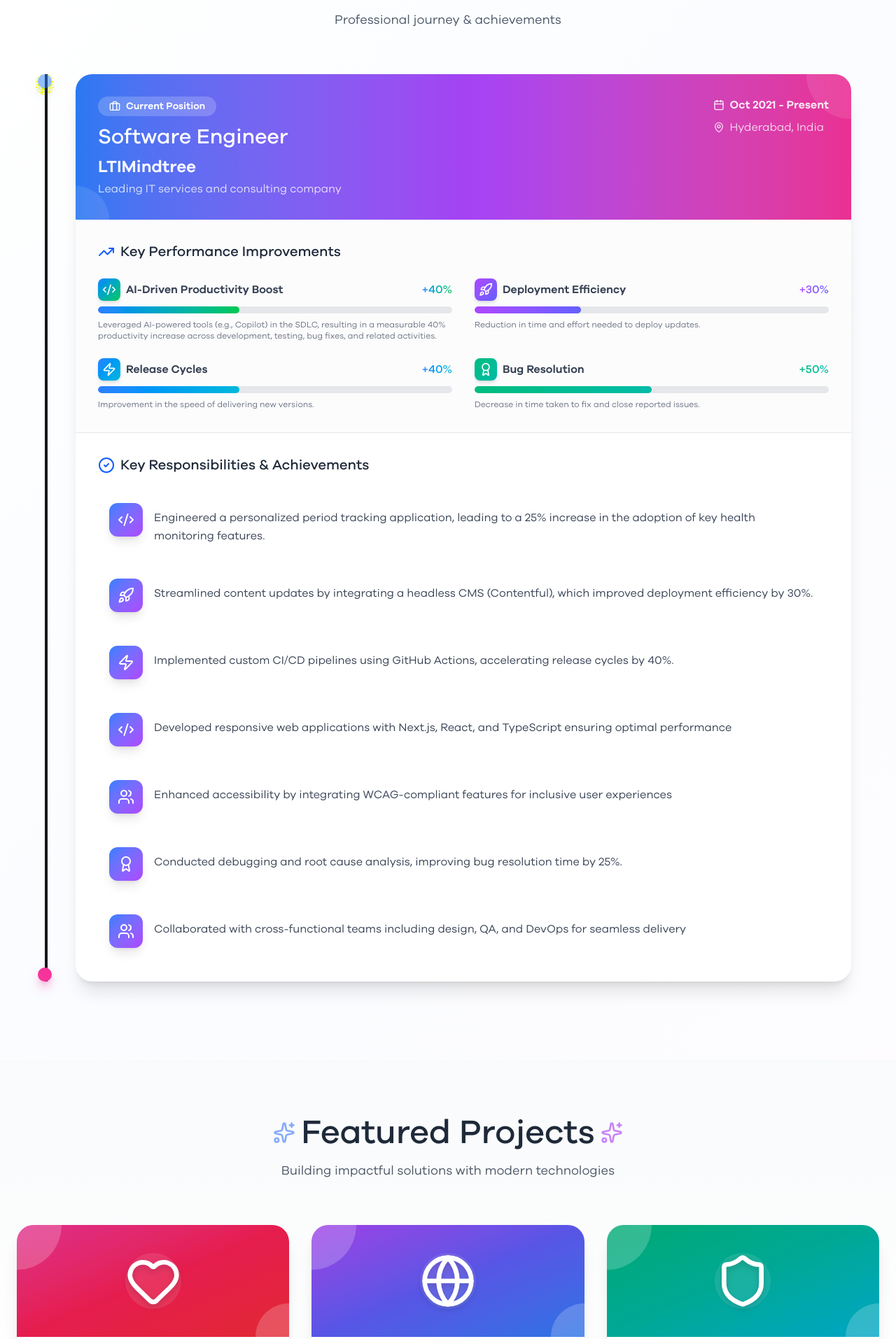
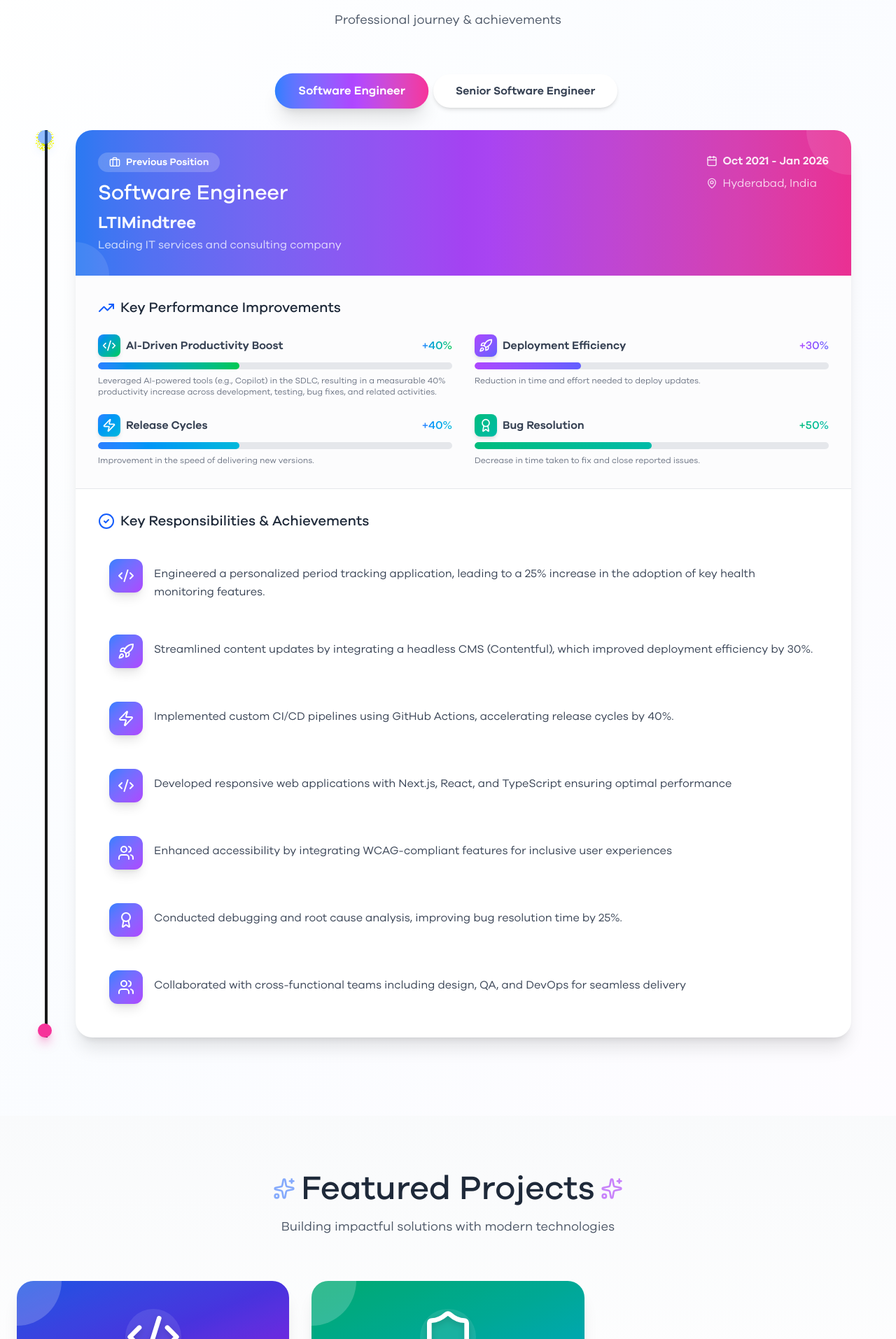
Before and after one commit to naninydhruva/naninydhruva.github.io, a Next.js app: page / in a window 1280 px wide. Shown: the part 1782-3696 px from the top of the page at 70% size. Built offline with nearby package versions, Linux system fonts and the light colour scheme.

Commit message:
fix: updated experience

```diff
--- a/next.config.mjs
+++ b/next.config.mjs
@@ -1,14 +1,18 @@
 /** @type {import('next').NextConfig} */
 const nextConfig = {
-  // Environment Variables
+  // Turbopack Configuration
+  turbopack: {
+    resolveAlias: {
+      '@/*': './src/*',
+    },
+  },
 
   // Production Optimizations
   reactStrictMode: true,
-  poweredByHeader: false, // Removes the X-Powered-By header
-  compress: true, // Enable gzip compression
-  outputFileTracingRoot: "/*", // Optimize serverless functions
+  poweredByHeader: false,
+  compress: true,
 
-  // Image Optimization
+  // Image Optimization - Required for static export
   images: {
     unoptimized: true,
     deviceSizes: [640, 750, 828, 1080, 1200, 1920, 2048, 3840],
@@ -16,27 +20,8 @@
     formats: ["image/webp"],
   },
 
-  // Experimental Features
-  experimental: {
-    // Enable modern optimizations
-    optimizeCss: true,
-    scrollRestoration: true,
-  },
-
-  // Output Configuration
-  output: "export", // Creates a standalone build that can be deployed without dependencies
-
-  // Webpack Configuration (optional advanced customization)
-  webpack: (config, { dev, isServer }) => {
-    // You can modify the webpack config here if needed
-
-    // Example: Add a webpack plugin only in production
-    if (!dev) {
-      // Production-only webpack configurations
-    }
-
-    return config;
-  },
+  // Output Configuration - Static HTML export
+  output: "export",
 };
 
 export default nextConfig;
--- a/package.json
+++ b/package.json
@@ -12,14 +12,14 @@
     "react": "19.1.0",
     "react-dom": "19.1.0",
     "critters": "^0.0.23",
-    "next": "15.5.4",
+    "next": "16.1.6",
     "lucide-react": "^0.525.0"
   },
   "devDependencies": {
     "@tailwindcss/postcss": "^4",
     "tailwindcss": "^4",
     "eslint": "^9",
-    "eslint-config-next": "15.5.4",
+    "eslint-config-next": "16.1.6",
     "@eslint/eslintrc": "^3"
   }
 }
--- a/src/components/Experience.js
+++ b/src/components/Experience.js
@@ -1,4 +1,5 @@
 "use client";
+import { useState } from "react";
 import {
   Briefcase,
   MapPin,
@@ -13,7 +14,18 @@
 } from "lucide-react";
 
 export default function Experience() {
-  const metrics = [
+  const [selectedRole, setSelectedRole] = useState(0);
+
+  const experiences = [
+    {
+      title: "Software Engineer",
+      company: "LTIMindtree",
+      companyDescription: "Leading IT services and consulting company",
+      startDate: "Oct 2021",
+      endDate: "Jan 2026",
+      location: "Hyderabad, India",
+      gradient: "from-blue-500 via-purple-500 to-pink-500",
+      metrics: [
         {
           label: "AI-Driven Productivity Boost",
           value: "40%",
@@ -43,9 +55,8 @@
           color: "from-emerald-500 to-teal-500",
           description: "Decrease in time taken to fix and close reported issues.",
         },
-  ];
-
-  const responsibilities = [
+      ],
+      responsibilities: [
         {
           text: "Engineered a personalized period tracking application, leading to a 25% increase in the adoption of key health monitoring features.",
           icon: Code2,
@@ -74,6 +85,67 @@
           text: "Collaborated with cross-functional teams including design, QA, and DevOps for seamless delivery",
           icon: Users,
         },
+      ],
+    },
+    {
+      title: "Senior Software Engineer",
+      company: "LTIMindtree",
+      companyDescription: "Leading IT services and consulting company",
+      startDate: "Jan 2026",
+      endDate: "Present",
+      location: "Hyderabad, India",
+      gradient: "from-purple-500 via-pink-500 to-red-500",
+      metrics: [
+        {
+          label: "Team Leadership",
+          value: "100%",
+          icon: Users,
+          color: "from-purple-500 to-pink-500",
+          description:
+            "Leading development teams and mentoring junior engineers to ensure high-quality code delivery.",
+        },
+        {
+          label: "Performance Optimization",
+          value: "35%",
+          icon: Zap,
+          color: "from-pink-500 to-red-500",
+          description: "Improving application performance and system efficiency.",
+        },
+        {
+          label: "Code Quality",
+          value: "90%",
+          icon: Award,
+          color: "from-green-500 to-emerald-500",
+          description: "Implementing best practices and maintaining code quality standards.",
+        },
+      ],
+      responsibilities: [
+        {
+          text: "Leading and mentoring a team of software engineers to deliver high-quality solutions",
+          icon: Users,
+        },
+        {
+          text: "Architecting scalable solutions for complex business requirements",
+          icon: Code2,
+        },
+        {
+          text: "Conducting code reviews and establishing development best practices",
+          icon: CheckCircle2,
+        },
+        {
+          text: "Driving technical improvements and automation initiatives across projects",
+          icon: Rocket,
+        },
+        {
+          text: "Mentoring junior engineers and fostering a culture of continuous learning",
+          icon: Award,
+        },
+        {
+          text: "Participating in technical decision-making and architecture discussions",
+          icon: Code2,
+        },
+      ],
+    },
   ];
 
   return (
@@ -95,6 +167,32 @@
         </div>
 
         <div className="max-w-6xl mx-auto">
+          {/* Role Selector Tabs */}
+          <div className="flex flex-col sm:flex-row gap-3 mb-8 justify-center">
+            {experiences.map((exp, idx) => (
+              <button
+                key={idx}
+                onClick={() => setSelectedRole(idx)}
+                className={`px-6 sm:px-8 py-3 rounded-full font-semibold text-sm sm:text-base transition-all duration-300 transform ${
+                  selectedRole === idx
+                    ? `bg-linear-to-r ${exp.gradient} text-white shadow-xl scale-105`
+                    : "bg-white text-gray-700 shadow-md hover:shadow-lg"
+                }`}
+              >
+                {exp.title}
+              </button>
+            ))}
+          </div>
+
+          {/* Experience Cards */}
+          <div className="relative">
+            {experiences.map((exp, idx) => (
+              <div
+                key={idx}
+                className={`transition-all duration-500 ${
+                  selectedRole === idx ? "opacity-100 visible" : "opacity-0 invisible absolute"
+                }`}
+              >
                 {/* Timeline indicator */}
                 <div className="relative pl-6 sm:pl-8 md:pl-10 border-l-4 border-linear-to-b from-blue-500 via-purple-500 to-pink-500">
                   <div className="absolute w-5 h-5 bg-blue-500 rounded-full -left-3.5 top-0 animate-pulse shadow-lg shadow-blue-500/50"></div>
@@ -102,7 +200,7 @@
                   {/* Main Experience Card */}
                   <div className="mb-8 bg-white rounded-3xl overflow-hidden shadow-xl hover:shadow-2xl transition-all duration-500 transform hover:-translate-y-2">
                     {/* Header Section with Gradient */}
-              <div className="relative bg-linear-to-r from-blue-500 via-purple-500 to-pink-500 p-6 sm:p-8">
+                    <div className={`relative bg-linear-to-r ${exp.gradient} p-6 sm:p-8`}>
                       <div className="absolute inset-0 bg-black/5"></div>
                       <div className="relative z-10">
                         <div className="flex flex-col sm:flex-row sm:justify-between sm:items-start gap-4">
@@ -110,30 +208,30 @@
                             <div className="inline-flex items-center gap-2 bg-white/20 backdrop-blur-sm rounded-full px-4 py-1 mb-3">
                               <Briefcase className="w-4 h-4 text-white" />
                               <span className="text-white text-sm font-semibold">
-                          Current Position
+                                {idx === 1 ? "Current Position" : "Previous Position"}
                               </span>
                             </div>
                             <h3 className="text-2xl sm:text-3xl font-bold text-white mb-2">
-                        Software Engineer
+                              {exp.title}
                             </h3>
                             <p className="text-xl sm:text-2xl text-white/95 font-semibold mb-1">
-                        LTIMindtree
+                              {exp.company}
                             </p>
                             <p className="text-white/80 text-sm sm:text-base">
-                        Leading IT services and consulting company
+                              {exp.companyDescription}
                             </p>
                           </div>
                           <div className="sm:text-right">
                             <div className="flex items-center gap-2 text-white/90 mb-2">
                               <Calendar className="w-4 h-4 shrink-0" />
                               <span className="font-semibold text-sm sm:text-base">
-                          Oct 2021 - Present
+                                {exp.startDate} - {exp.endDate}
                               </span>
                             </div>
                             <div className="flex items-center gap-2 text-white/80">
                               <MapPin className="w-4 h-4 shrink-0" />
                               <span className="text-sm sm:text-base">
-                          Hyderabad, India
+                                {exp.location}
                               </span>
                             </div>
                           </div>
@@ -144,17 +242,17 @@
                       <div className="absolute w-24 h-24 bg-white/10 rounded-full -bottom-12 -left-12"></div>
                     </div>
 
-              {/* Metrics Section - Revamped */}
+                    {/* Metrics Section */}
                     <div className="p-6 sm:p-8 bg-gray-50/50 border-b border-gray-200">
                       <h4 className="text-lg sm:text-xl font-bold text-gray-800 mb-6 flex items-center gap-2">
                         <TrendingUp className="w-6 h-6 text-blue-600" />
                         Key Performance Improvements
                       </h4>
                       <div className="grid grid-cols-1 md:grid-cols-2 gap-x-8 gap-y-6">
-                  {metrics.map((metric, idx) => {
+                        {exp.metrics.map((metric, metricIdx) => {
                           const MetricIcon = metric.icon;
                           return (
-                      <div key={idx} className="group">
+                            <div key={metricIdx} className="group">
                               <div className="flex justify-between items-center mb-2">
                                 <div className="flex items-center gap-2">
                                   <div
@@ -180,7 +278,7 @@
                               </div>
                               <p
                                 className="text-xs text-gray-500 mt-1 animate-fade-in"
-                          style={{ animationDelay: `${idx * 120 + 200}ms` }}
+                                style={{ animationDelay: `${metricIdx * 120 + 200}ms` }}
                               >
                                 {metric.description}
                               </p>
@@ -197,13 +295,13 @@
                         Key Responsibilities & Achievements
                       </h4>
                       <div className="grid gap-4">
-                  {responsibilities.map((item, idx) => {
+                        {exp.responsibilities.map((item, respIdx) => {
                           const ItemIcon = item.icon;
                           return (
                             <div
-                        key={idx}
+                              key={respIdx}
                               className="group flex items-start gap-3 sm:gap-4 p-4 rounded-xl hover:bg-linear-to-r hover:from-blue-50 hover:to-purple-50 transition-all duration-300 transform hover:translate-x-2"
-                        style={{ animationDelay: `${idx * 100}ms` }}
+                              style={{ animationDelay: `${respIdx * 100}ms` }}
                             >
                               <div className="shrink-0 w-10 h-10 sm:w-12 sm:h-12 rounded-xl bg-linear-to-br from-blue-500 to-purple-500 flex items-center justify-center group-hover:scale-110 group-hover:rotate-12 transition-all duration-300 shadow-lg">
                                 <ItemIcon className="w-5 h-5 sm:w-6 sm:h-6 text-white" />
@@ -222,6 +320,9 @@
                   <div className="absolute w-5 h-5 bg-pink-500 rounded-full -left-3.5 bottom-0 shadow-lg shadow-pink-500/50"></div>
                 </div>
               </div>
+            ))}
+          </div>
+        </div>
       </div>
     </section>
   );
--- a/src/components/Projects.js
+++ b/src/components/Projects.js
@@ -17,45 +17,27 @@
 
   const projects = [
     {
-      title: "Period Wellness Application",
-      period: "June 2022 - October 2025",
+      title: "Contentful CLI Migration Suite",
+      period: "Open Source",
       description:
-        "A comprehensive wellness application focused on improving female menstrual health tracking and insights",
-      tech: ["Flutter", "Dart", "Firebase", "GitHub Actions", "TDD"],
+        "Comprehensive production-ready CLI tools for managing Contentful CMS content with advanced migration, intelligent publishing, GraphQL queries, and automated validation capabilities",
+      tech: ["Node.js", "JavaScript", "Contentful API", "GraphQL", "REST APIs", "CLI"],
       highlights: [
-        "25% increase in user engagement",
-        "Migrated to Flutter for enhanced UI/UX",
-        "Cycle tracking & prediction engine",
-        "Secure rewards system with encryption",
-        "GitHub Copilot integration & TDD",
-        "Data privacy with encryption",
+        "Advanced entry & asset migration between spaces with configurable depth",
+        "Content type transformation with field mapping and locale handling",
+        "GraphQL API queries for complex content filtering & data extraction",
+        "Smart publishing with pagination, validation error tracking & link cleaning",
+        "Entry deletion mapping with configurable rules & smart policies",
+        "Rate limiting & exponential backoff for API reliability",
+        "Cross-space asset migration with automatic file download/upload",
+        "Comprehensive logging, error handling & detailed reporting",
+        "Support for multiple environments (UK, DE, FR, Mobile App)",
       ],
-      gradient: "from-pink-500 via-rose-500 to-red-500",
-      IconComponent: Heart,
-    },
-    {
-      title: "Period Wellness Website",
-      period: "February 2025 - August 2025",
-      description:
-        "A responsive website delivering curated articles and product recommendations for women's menstrual health",
-      tech: [
-        "Next.js",
-        "React",
-        "TypeScript",
-        "Tailwind CSS",
-        "Contentful",
-        "GA4",
-      ],
-      highlights: [
-        "Responsive design with Next.js & Tailwind",
-        "Period tracker with React & Javascript",
-        "Product recommendation engine",
-        "Third-party SDK integrations",
-        "GTM optimization & GA4 tracking",
-        "Contentful CMS integration",
-      ],
-      gradient: "from-purple-500 via-indigo-500 to-blue-500",
-      IconComponent: Globe,
+      gradient: "from-blue-600 via-indigo-600 to-purple-600",
+      IconComponent: Code2,
+      github: "https://github.com/naninydhruva/contentful-cli-migration",
+      impact: "6,600+",
+      impactLabel: "Entries Managed",
     },
     {
       title: "App Screen Privacy Plugin",
--- a/src/components/Skills.js
+++ b/src/components/Skills.js
@@ -31,6 +31,7 @@
         "JavaScript",
         "TypeScript",
         "Python",
+        "GraphQL",
         "Swift (Basic)",
         "Kotlin (Basic)",
       ],
```
Also changed, not shown: 1 other file (tests, documents, lock files or other folders). Lines whose indentation alone changed are shown as unchanged.
